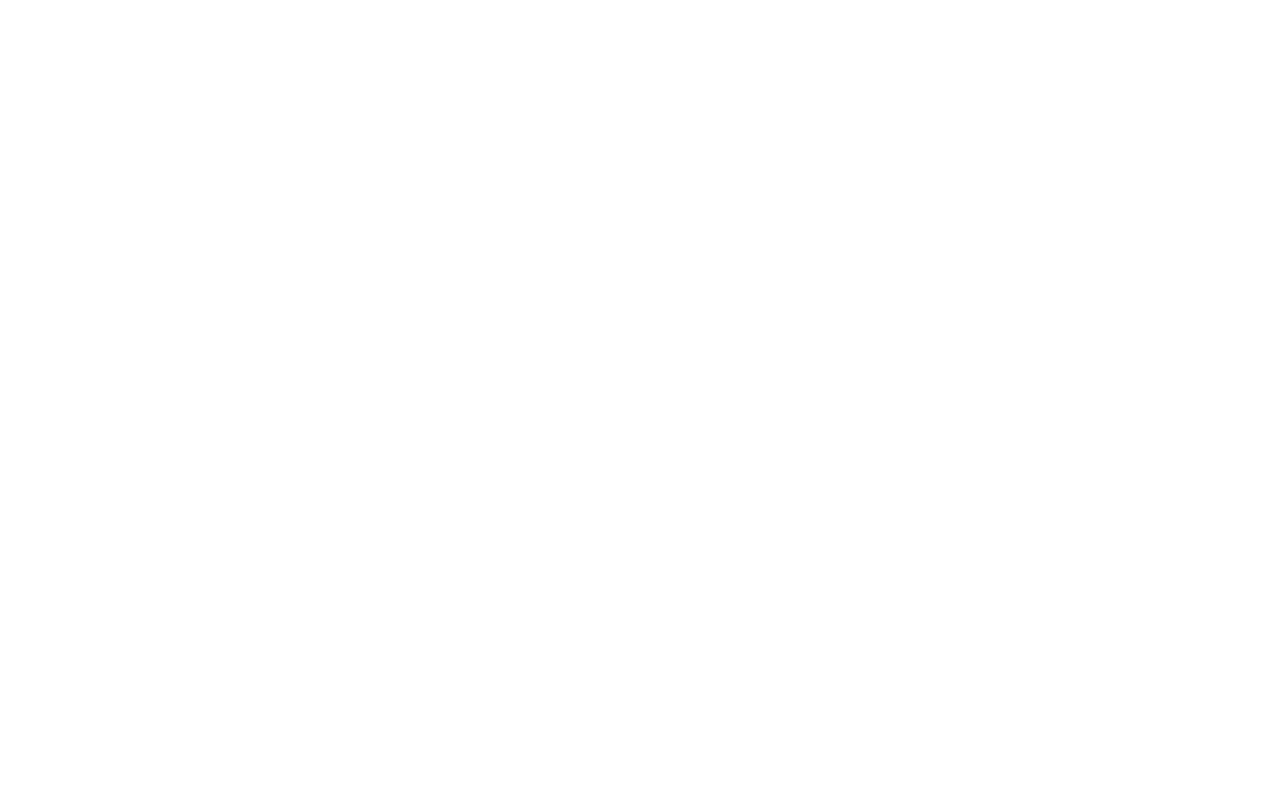
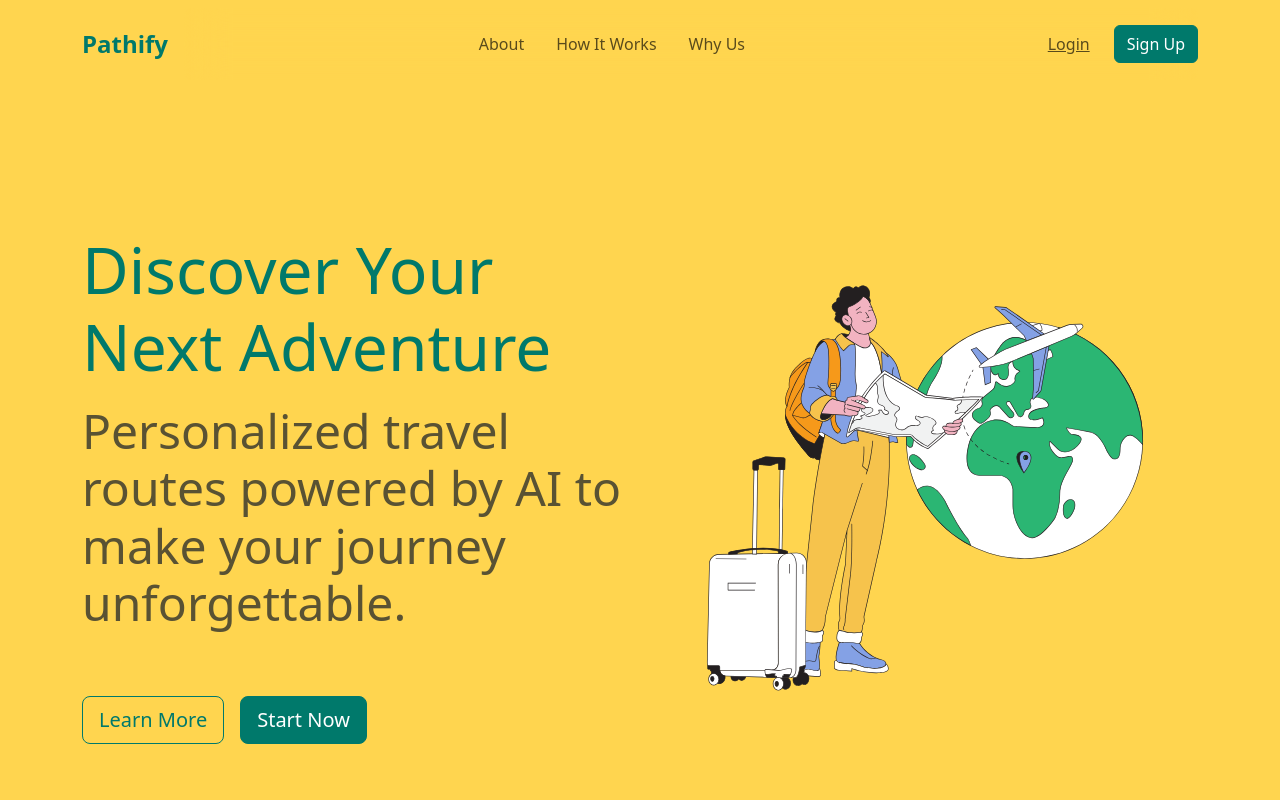
Before and after one commit to pkasprzak9/trip-app, a React (Create React App) app: page / in a window 1280 px wide. Shown: the top 800 px of the page. Built offline with nearby package versions, Linux system fonts and the light colour scheme.

Commit message:
Refactor StartPage NavBar component for better accessibility and offcanvas functionality

```diff
--- a/src/App.js
+++ b/src/App.js
@@ -5,7 +5,7 @@
 function App() {
   return (
     <>
-      {/* <StartPage></StartPage> */}
+      <StartPage></StartPage>
       {/* <Login></Login> */}
       {/* <Register></Register> */}
     </>
--- a/src/components/StartPage/NavBar.jsx
+++ b/src/components/StartPage/NavBar.jsx
@@ -1,19 +1,27 @@
-import React from "react";
+import React, { useState } from "react";
 import { Navbar, Nav, Container, Offcanvas, Button } from "react-bootstrap";
+import styles from '../../style/components/StartPage/NavBar.module.scss';
 
 export default function NavBar() {
+  // Zarządzanie stanem widoczności offcanvas
+  const [showOffcanvas, setShowOffcanvas] = useState(false);
+
+  const handleCloseOffcanvas = () => setShowOffcanvas(false);
+  const handleShowOffcanvas = () => setShowOffcanvas(true);
+
   return (
     <Navbar bg="secondary" expand="lg" sticky="top">
       <Container fluid="lg">
 
-        {/* NAVBAR BRAND NAME */}
+        {/* NAVBAR BRAND */}
         <Navbar.Brand href="#" className="fs-4 fw-bold text-primary">Pathify</Navbar.Brand>
 
         {/* NAVBAR TOGGLE BUTTON */}
         <Navbar.Toggle
           aria-label="Toggle navigation"
           aria-controls="offcanvasNavbar"
-          style={{border: 'none'}}
+          style={{ border: 'none' }}
+          onClick={handleShowOffcanvas} // Pokazuje offcanvas po kliknięciu
         />
 
         {/* OFFCANVAS */}
@@ -22,22 +30,61 @@
           aria-labelledby="offcanvasNavbarLabel"
           placement="end"
           role="dialog"
+          className={styles.offcanvasBackground}
+          show={showOffcanvas} // Kontroluje widoczność offcanvas
+          onHide={handleCloseOffcanvas} // Zamknięcie offcanvas
         >
           {/* OFFCANVAS HEADER */}
           <Offcanvas.Header closeButton className="border-bottom">
-            <Offcanvas.Title id="offcanvasNavbarLabel" className=" fw-bold fs-4 text-primary">Pathify</Offcanvas.Title>
+            <Offcanvas.Title id="offcanvasNavbarLabel" className="fw-bold fs-4 text-primary">Pathify</Offcanvas.Title>
           </Offcanvas.Header>
 
           {/* OFFCANVAS BODY */}
-          <Offcanvas.Body className="d-flex flex-column flex-lg-row">
+          <Offcanvas.Body className={`d-flex flex-column flex-lg-row ${styles.offcanvasContent}`}>
             <Nav className="justify-content-center align-items-center gap-3 flex-grow-1">
-              <Nav.Link href="#about" aria-label="Learn more about Pathify">About</Nav.Link>
-              <Nav.Link href="#howItWorks" aria-label="Learn how it works">How It Works</Nav.Link>
-              <Nav.Link href="#benefits" aria-label="find out why us">Why Us</Nav.Link>
+              <Nav.Link
+                href="#about"
+                aria-label="Learn more about Pathify"
+                className={styles.navLink}
+                onClick={handleCloseOffcanvas} // Zamknięcie offcanvas po kliknięciu
+              >
+                About
+              </Nav.Link>
+              <Nav.Link
+                href="#howItWorks"
+                aria-label="Learn how it works"
+                className={styles.navLink}
+                onClick={handleCloseOffcanvas}
+              >
+                How It Works
+              </Nav.Link>
+              <Nav.Link
+                href="#benefits"
+                aria-label="Find out why us"
+                className={styles.navLink}
+                onClick={handleCloseOffcanvas}
+              >
+                Why Us
+              </Nav.Link>
             </Nav>
             <Nav className="d-flex flex-row justify-content-center align-items-center mb-5 mb-lg-0">
-              <Nav.Link href="#" className=" me-3 text-decoration-underline" aria-label="Login">Login</Nav.Link>
-              <Button variant="primary" aria-label="Sign up">Sign Up</Button>
+              <Nav.Link
+                href="#"
+                className={`me-3 text-decoration-underline ${styles.navLink}`}
+                aria-role="button"
+                aria-label="Login"
+                onClick={handleCloseOffcanvas}
+              >
+                Login
+              </Nav.Link>
+              <Button
+                variant="primary"
+                aria-label="Sign up"
+                className={styles.navButton}
+                onClick={handleCloseOffcanvas}
+              >
+                Sign Up
+              </Button>
             </Nav>
           </Offcanvas.Body>
         </Navbar.Offcanvas>
--- /dev/null
+++ b/src/style/components/StartPage/NavBar.module.scss
@@ -0,0 +1,22 @@
+.offcanvasBackground {
+  backdrop-filter: blur(20px);
+  background-color: rgba(255, 255, 255, 0.6);
+}
+
+.offcanvasContent {
+
+  @media (max-width: 992px) {
+    font-size: 1.2rem;
+  }
+}
+
+.navLink {
+  margin: 1rem 0;
+}
+
+.navButton {
+  @media (max-width: 992px) {
+    font-size: 1.2rem;
+    padding: 0.5rem 1rem;
+  }
+}
```
